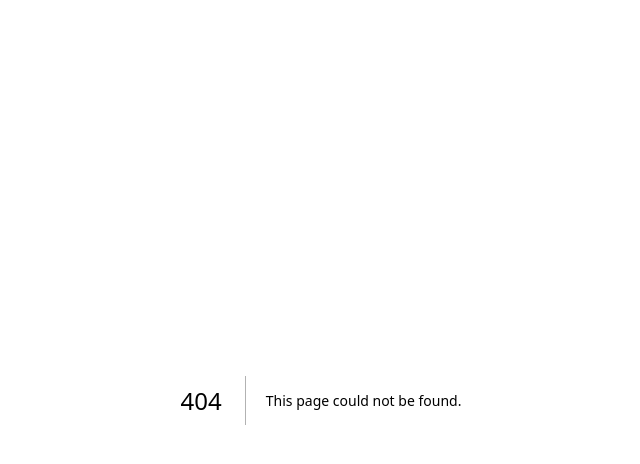
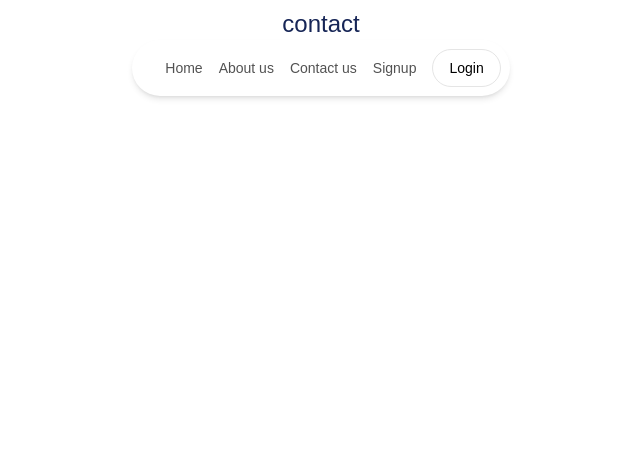
Before and after one commit to Neelman47/nextjs, a Next.js app: page /contact in a window 1280 px wide. Before the commit this address had no page. Shown: the top 464 px of the page, without its empty margins (319-959 px from the left). Built offline with nearby package versions, Linux system fonts and the light colour scheme.

Commit message:
floating navbar fix: when reload childern pages bug

```diff
--- /dev/null
+++ b/src/app/about/page.tsx
@@ -0,0 +1,8 @@
+
+export default function about() {
+    return (
+      <>
+      <h1 className="text-2xl text-center mt-2 text-blue-950 ">about</h1>
+      </>
+    );
+  }
--- /dev/null
+++ b/src/app/contact/page.tsx
@@ -0,0 +1,8 @@
+
+export default function contact() {
+    return (
+      <>
+      <h1 className="text-2xl text-center mt-2 text-blue-950 ">contact</h1>
+      </>
+    );
+  }
--- a/src/components/FloatingNavbar.tsx
+++ b/src/components/FloatingNavbar.tsx
@@ -8,8 +8,12 @@ export default function FloatingNavbar() {
       link: "/",
     },
     {
-      name: "Login",
-      link: "/login",
+      name: "About us",
+      link: "/about",
+    },
+    {
+      name: "Contact us",
+      link: "/contact",
     },
     {
       name: "Signup",
--- a/src/components/ui/floating-navbar.tsx
+++ b/src/components/ui/floating-navbar.tsx
@@ -1,5 +1,5 @@
 "use client";
-import React, { useState } from "react";
+import React, { useState, useEffect } from "react";
 import {
   motion,
   AnimatePresence,
@@ -19,12 +19,21 @@ export const FloatingNav = ({
   }[];
   className?: string;
 }) => {
-  const { scrollYProgress } = useScroll();
-  const [visible, setVisible] = useState(true);
+  const { scrollY } = useScroll();
+  const [visible, setVisible] = useState(true); // ✅ Initialize as true to prevent mismatch
+  const [mounted, setMounted] = useState(false); // ✅ Track mounting to prevent hydration error
 
-  useMotionValueEvent(scrollYProgress, "change", (current) => {
+  // ✅ Run only after the component is mounted (client-side)
+  useEffect(() => {
+    setMounted(true);
+    setVisible(window.scrollY === 0);
+  }, []);
+
+  useMotionValueEvent(scrollY, "change", (current) => {
+    if (!mounted) return; // ✅ Prevent updates before mounting
+
     if (typeof current === "number") {
-      const previous = scrollYProgress.getPrevious() ?? 0;
+      const previous = scrollY.getPrevious() ?? 0;
       const direction = current - previous;
 
       if (current === 0) {
@@ -39,19 +48,11 @@ export const FloatingNav = ({
   return (
     <AnimatePresence mode="wait">
       <motion.div
-        initial={{
-          opacity: 1,
-          y: -100,
-        }}
-        animate={{
-          y: visible ? 0 : -100,
-          opacity: visible ? 1 : 0,
-        }}
-        transition={{
-          duration: 0.2,
-        }}
+        initial={{ opacity: 1, y: -100 }}
+        animate={{ y: visible ? 0 : -100, opacity: visible ? 1 : 0 }}
+        transition={{ duration: 0.3, ease: "easeInOut" }}
         className={cn(
-          "flex max-w-fit fixed top-10 inset-x-0 mx-auto border border-transparent dark:border-white/[0.2] rounded-full dark:bg-black bg-white shadow-[0px_2px_3px_-1px_rgba(0,0,0,0.1),0px_1px_0px_0px_rgba(25,28,33,0.02),0px_0px_0px_1px_rgba(25,28,33,0.08)] z-[5000] pr-2 pl-8 py-2 items-center justify-center space-x-4",
+          "flex max-w-fit fixed top-10 inset-x-0 mx-auto border border-transparent dark:border-white/[0.2] rounded-full dark:bg-black bg-white shadow-md z-[5000] pr-2 pl-8 py-2 items-center justify-center space-x-4",
           className
         )}
       >
@@ -63,14 +64,15 @@ export const FloatingNav = ({
               "relative dark:text-neutral-50 items-center flex space-x-1 text-neutral-600 dark:hover:text-neutral-300 hover:text-neutral-500"
             )}
           >
-            <span className="block sm:hidden">{navItem.icon}</span>
             <span className="hidden sm:block text-sm">{navItem.name}</span>
           </Link>
         ))}
-        <button className="border text-sm font-medium relative border-neutral-200 dark:border-white/[0.2] text-black dark:text-white px-4 py-2 rounded-full">
+        <Link
+          href="/login"
+          className="border text-sm font-medium relative border-neutral-200 dark:border-white/[0.2] text-black dark:text-white px-4 py-2 rounded-full"
+        >
           <span>Login</span>
-          <span className="absolute inset-x-0 w-1/2 mx-auto -bottom-px bg-gradient-to-r from-transparent via-blue-500 to-transparent h-px" />
-        </button>
+        </Link>
       </motion.div>
     </AnimatePresence>
   );
```
